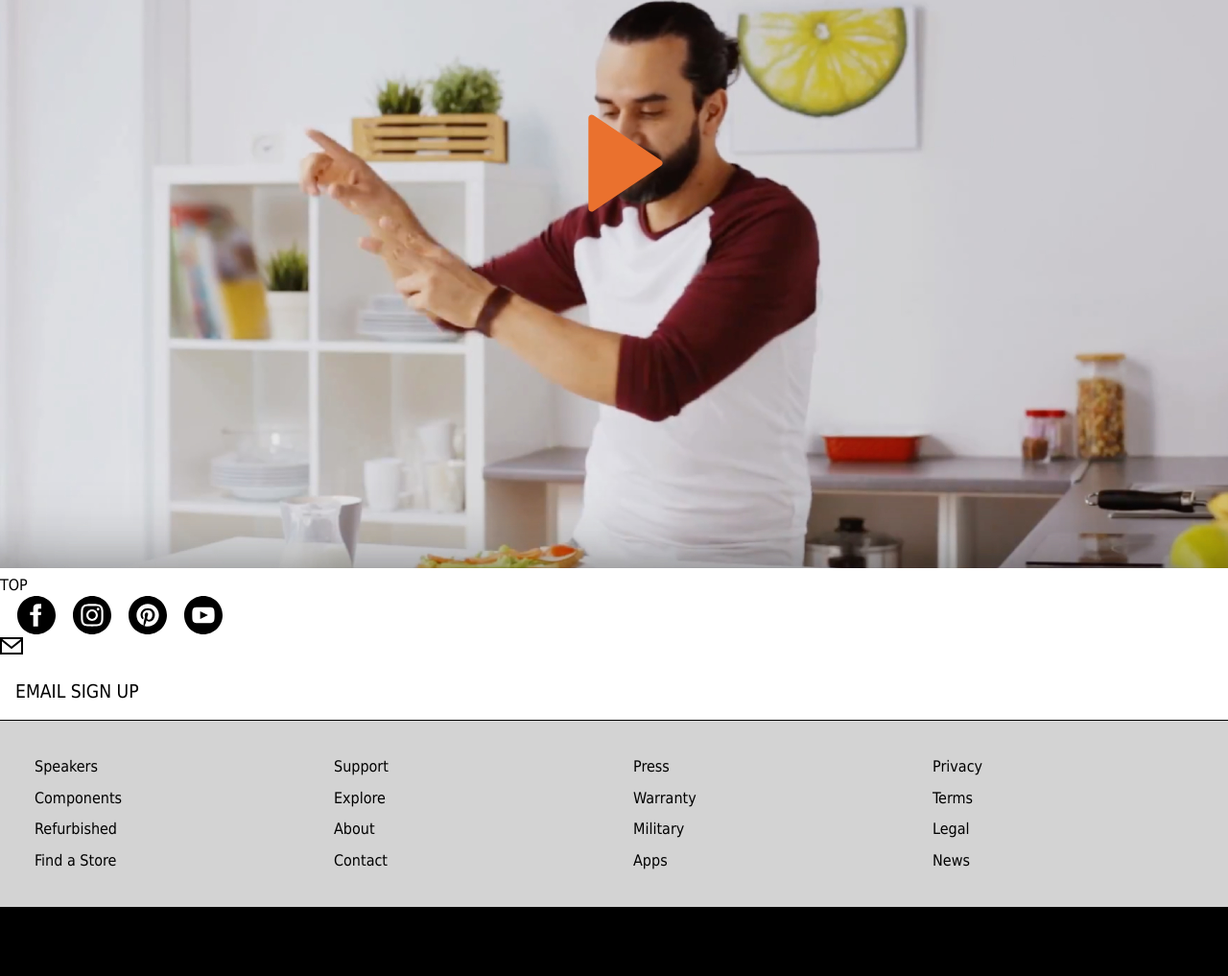
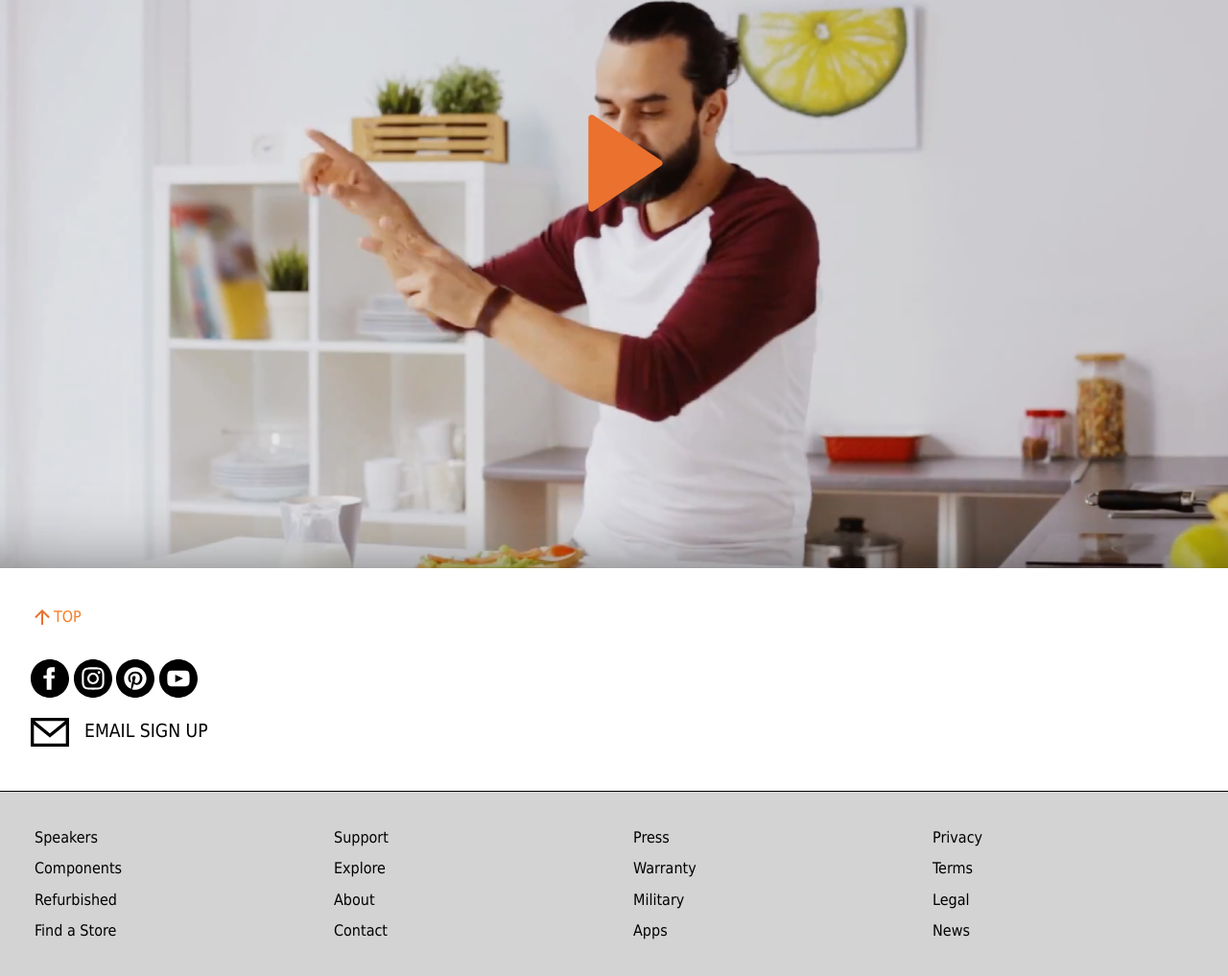
Before and after one commit to williamwu01/Audio-Engine-, a plain HTML site: page html/index.html in a window 1280 px wide. Shown: the part 3223-4240 px from the top of the page at 96% size. Before the commit the page ends 4168 px from the top, so only its background shows below. Drawn offline with nearby package versions, Linux system fonts and the light colour scheme.

Commit message:
added html for socials section, finished to top button, and socials icons

```diff
--- a/html/index.html
+++ b/html/index.html
@@ -332,7 +332,7 @@
 		</section>
 
 		<div class="btn-wrap">
-			<a class="btn-top" href="#top">TOP</a>
+			<a class="btn-top" href="#top"><svg class="arrow-up" xmlns="http://www.w3.org/2000/svg" viewBox="0 0 24 24"><path d="M13.0001 7.82843V20H11.0001V7.82843L5.63614 13.1924L4.22192 11.7782L12.0001 4L19.7783 11.7782L18.3641 13.1924L13.0001 7.82843Z" fill="rgba(234,113,46,1)"></path></svg>TOP</a>
 		<div>
 
 		<section class="socials">
@@ -346,7 +346,7 @@
 
 
 		</section>
-		<div>
+		<div class="email">
 			<svg aria-label="email" xmlns="http://www.w3.org/2000/svg" width="24" height="24" viewBox="0 0 24 24"><path d="M0 3v18h24v-18h-24zm21.518 2l-9.518 7.713-9.518-7.713h19.036zm-19.518 14v-11.817l10 8.104 10-8.104v11.817h-20z"/></svg>
 
 			<p>EMAIL SIGN UP</p>
--- a/scss/_socials.scss
+++ b/scss/_socials.scss
@@ -1,20 +1,75 @@
 @use 'variables' as *;
 @use 'mixins' as *;
 
+/* SOCIALS */
+
 .socials {
-	display: flex;
-	justify-content: space-evenly;
-	// width: 75%;
-	max-width: 250px;
+	/* width within the parent.
+		can be any percentage. */
+	width: 100%;
+	// padding-left: 2rem;
+	padding-top: 2rem;
+}
+.socials:before { // https://stackoverflow.com/questions/12121090/responsively-change-div-size-keeping-aspect-ratio
+	content: "";
+	float: left;
 
-	svg {
-		width: 2.5rem;
-		height: 2.5rem;
-	}
+	/* essentially the aspect ratio. 100% means the
+		div will remain 100% as tall as it is wide, or
+		square in other words.  */
+	padding-bottom: 24px;
 }
+/* this is a clearfix. you can use whatever
+	clearfix you usually use, add
+	overflow:hidden to the parent element,
+	or simply float the parent container. */
+.socials:after {
+	content: "";
+	display: table;
+	clear: both;
+}
+
+.socials svg {
+	width: 2.5rem;
+	height: 2.5rem;
+}
+
+// BUTTON TOP
+
+.btn-wrap {
+	padding-top: 2rem;
+	padding-left: 2rem;
+}
+
+.btn-wrap a {
+
+	color: #f77d24;
+}
+
+.arrow-up {
+	width: 24px;
+	vertical-align: bottom;
+}
+
+
 
 // Email
 
-// main div:last-of-type {
-// 	display: flex;
+.email {
+	display: flex;
+	align-items: center;
+	// flex-wrap: wrap;
+	padding-bottom: 2rem;
+}
+
+.email svg {
+	width: 2.5rem;
+	height: 2.5rem;
+}
+
+// @media (min-width: 36rem) { // 576px
+// 	.email {
+// 		display: flex;
+
+// 	}
 // }
```
Also changed, not shown: styles/index.css, 1 other file.
